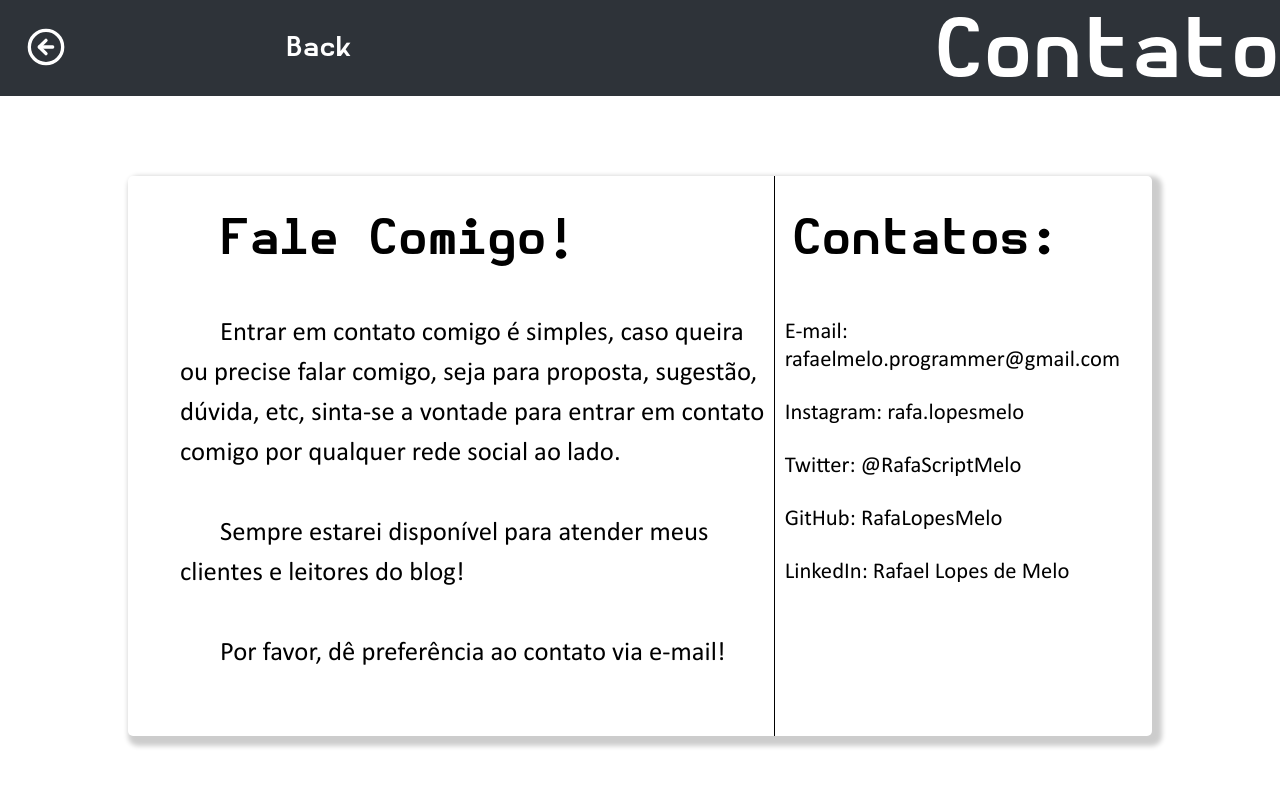
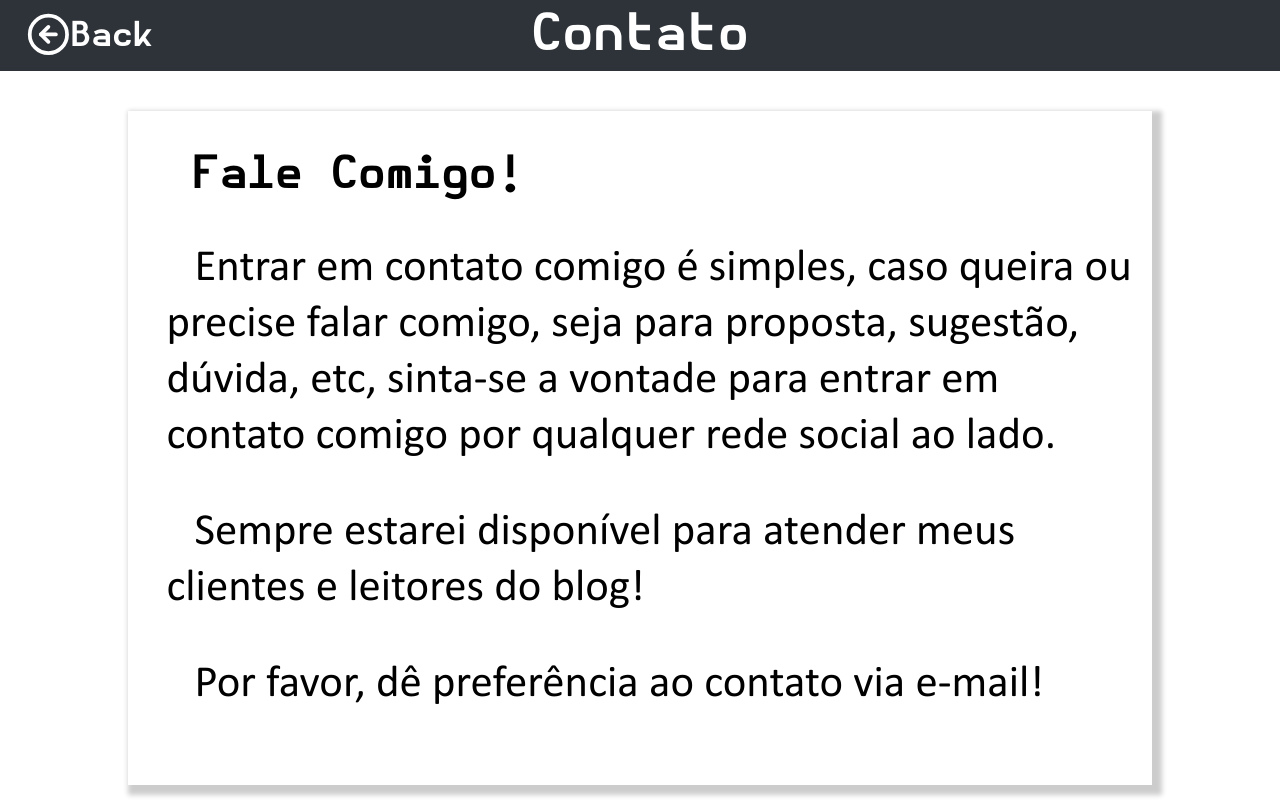
Before and after one commit to RafaLopesMelo/MySite, a React (Create React App) app in the folder frontend/: page /contato in a window 1280 px wide. Shown: the top 800 px of the page. Built offline with nearby package versions, Linux system fonts and the light colour scheme.

Commit message:
Finished

```diff
--- /dev/null
+++ b/frontend/src/components/DisplayPosts/index.js
@@ -0,0 +1,24 @@
+import React from 'react';
+import { Link } from 'react-router-dom';
+
+export default function DisplayPosts(props) {
+
+    return (
+
+        <div className='post-container' key={props.post.id}>
+            <div className='illustration' style={{ backgroundImage: props.post.illustration }}></div>
+
+
+            <div className='text'>
+
+                <Link to={`posts/${props.id}`} className='title'>{props.post.title}</Link>
+                <div className="description"><>{props.post.description}</></div>
+                <div className="date"><>{props.post.date}</></div>
+
+            </div>
+
+        </div>
+
+    )
+
+}
--- a/frontend/src/components/Footer/styles.css
+++ b/frontend/src/components/Footer/styles.css
@@ -3,7 +3,6 @@ footer {
     justify-content: space-between;
     align-items: center;
     width: 100%;
-    min-height: 8vh;
     padding: 1.5vh 3vh 0;
     background-color: #2e3339;
     color: white;
--- a/frontend/src/components/NavBar/navbar.css
+++ b/frontend/src/components/NavBar/navbar.css
@@ -1,13 +1,14 @@
-nav {
+.navbar {
     color: white;
     font-family: Hermit Bold;
     display: flex;
     width: 100vw;
+    min-height: 8vh;
     background-color: #2e3339;
     justify-content: space-between;
 }
 
-nav .menu-list {
+.navbar .menu-list {
     display: flex;
     justify-content: center;
     width: 80vw;
@@ -16,12 +17,12 @@ nav .menu-list {
     font-size: 6rem;
 }
 
-nav .menu-list ul {
+.navbar .menu-list ul {
     display: flex;
     list-style: none;
 }
 
-nav .menu-list ul li{
+.navbar .menu-list ul li{
     margin: auto 3vw;
     text-align: center;
 }
@@ -30,11 +31,6 @@ nav .menu-list ul li{
     display: flex;
     align-items: center;
     justify-content: space-between;
-}
-
-.navbar-left-container h2 {
-    margin-right: 5rem;
-    font-size: 8rem;
 }
 
 .navbar-left-container a {
@@ -67,19 +63,19 @@ nav .menu-list ul li{
         margin-top: 5px;
     }
 
-    nav .menu-list {
+    .navbar .menu-list {
         border: none;
         width: 100%;
+        height: 100%;
     }
 
-    nav .menu-list ul {
+    .navbar .menu-list ul {
         display: none;
     }
 
     .menu-toggle {
         width: 50px;
-        height: 30px;
-        margin: 20px 40px auto auto;
+        margin: 5px 40px auto auto;
     }
 
     .one,
@@ -100,7 +96,6 @@ nav .menu-list ul li{
         position: absolute;
         top: 0;
         left: -100;
-
         height: 10vh;
         width: 100vw;
         transition-duration: 1s;
--- a/frontend/src/components/NavBar/navbar.js
+++ b/frontend/src/components/NavBar/navbar.js
@@ -23,7 +23,7 @@ export default function NavBar(props) {
 
     return (
 
-        <nav>
+        <nav className="navbar">
 
             <div className="navbar-left-container">
 
--- a/frontend/src/global.css
+++ b/frontend/src/global.css
@@ -82,3 +82,29 @@ a {
     }
 
 }
+
+@media (max-width: 1050px) {
+
+    html {
+        font-size: 25%;
+    }
+
+}
+
+@media (max-width: 950px) {
+    html {
+        font-size: 20%;
+    }
+}
+
+@media (max-width: 780px) {
+    html {
+    font-size: 15%;
+    }
+}
+
+@media (max-width: 425px) {
+    html {
+        font-size: 12%
+    }
+}
--- a/frontend/src/pages/Blog/blog.js
+++ b/frontend/src/pages/Blog/blog.js
@@ -1,9 +1,9 @@
 import React, { useState, useEffect } from 'react';
-import { Link } from 'react-router-dom';
 
 import Footer from '../../components/Footer/index';
 import NavBar from '../../components/NavBar/navbar';
-import BackNextButton from '../../components/BackNextButton/index'
+import BackNextButton from '../../components/BackNextButton/index';
+import DisplayPosts from '../../components/DisplayPosts/index';
 
 import api from '../../services/api';
 
@@ -46,19 +46,9 @@ export default function Blog() {
             <main>
                 { posts.map(post => (
 
-                    <div className='post-container' key={post.id}>
-                        <div className='illustration' style={{ backgroundImage:  post.illustration  }}></div>
+                    <DisplayPosts post={ post }/>
 
-
-                        <div className='text'>
-
-                            <Link to={ `posts/${post.id}` } className='title'>{ post.title }</Link>
-                            <div className="description"><>{ post.description }</></div>
-                            <div className="date"><>{ post.date }</></div>
-
-                        </div>
-
-                </div>))}
+                ))}
 
             </main>
 
--- a/frontend/src/pages/Contact/contact.css
+++ b/frontend/src/pages/Contact/contact.css
@@ -1,62 +1,60 @@
-h1 {
-    font-family: Hermit Bold;
-    font-size: 36pt;
-    margin-top: 30px;
-    margin-left: 60px;
+/* navbar */
+
+.contact-navbar {
+    display: flex;
+    align-items: center;
+    justify-content: center;
+    width: 100vw;
+    background-color: #2e3339;
+    color: white;
+    font-family: Hermit bold;
+    font-size: 6rem;
 }
 
-p {
-    font-family: Calibri;
-    font-size: 20pt;
-    text-align: left;
-    line-height: 40px;
-    margin-bottom: 20px;
-    margin-top: 40px;
-    margin-left: 20px;
-    text-indent: 40px;
+.contact-navbar a {
+    display: flex;
+    position: absolute;
+    left: 0;
 }
 
-span {
-    font-family: Hermit Bold;
-    color: white;
-    font-size: 20pt;
-    margin-left: 10px;
+.back-arrow {
+    margin-left: 2vw;
+    font-size: 8rem;
 }
 
-nav {
-    display: flex;
-    align-items: center;
-    width: 100vw;
-    height: 12vh;
-    background-color: #2e3339;
-    margin-bottom: auto;
+.back-arrow-text {
+    color: white;
+    text-indent: 0;
+    cursor: pointer;
+    font-size: 6rem;
 }
-
-.nav-title {
-    color: white;
-    font-size: 60pt;
-    margin-left: 29%;
-    margin-bottom: 20px ;
-}
+/* Main */
 
 .main-contact {
     display: flex;
-    flex-direction: row;
-    width: 80vw;
-    height: 70vh;
-    box-shadow: 5px 5px 5px 5px rgba(0, 0, 0, 0.2);
+    margin: auto;
 }
 
-.fale-comigo {
-    width: 52vw;
-    height: 70vh;
-    margin-right: auto;
-    border-right: black solid 1px;
+.main-contact h1 {
+    font-family: Hermit Bold;
+    font-size: 8rem;
+    margin-left: 4vw;
+}
+
+.main-contact p {
+    font-family: Calibri;
+    font-size: 5rem;
+    text-align: left;
+    line-height: 6rem;
+    margin-bottom: 5vh;
+    margin-top: 6rem;
+    margin-left: 2vw;
+    text-indent: 5rem;
 }
 
 .contatos {
-    width: 28vw;
-    height: 70vh;
+    width: 30vw;
+    padding: 4vh 0;
 }
 
 .contatos h1 {
@@ -65,18 +63,72 @@ nav {
 
 .contatos ul {
     font-family: Calibri;
-    font-size: 17pt;
+    font-size: 4.3rem;
     color: black;
     list-style: none;
     margin-left: 10px;
-    margin-top: 45px;
+    margin-top: 2vh;
 }
 
 .contatos ul li {
-    word-wrap: break-word;
-    margin-top: 25px;
+    margin-left: 1vw;
+    margin-top: 6vh;
 }
 
-.contatos ul li a{
+.contatos ul li a {
     color: black;
 }
+
+.fale-comigo,
+.contatos {
+    box-shadow: 5px 5px 5px 5px rgba(0, 0, 0, 0.2);
+    margin: auto 5vh;
+}
+
+.fale-comigo {
+    width: 50vw;
+    padding: 4vh 1vw;
+}
+
+@media (max-width: 1650px) {
+    .main-contact {
+        flex-direction: column;
+    }
+
+    .fale-comigo,
+    .contatos {
+        margin: 5vh auto;
+    }
+
+    .fale-comigo {
+        width: 80vw;
+    }
+
+    .fale-comigo p {
+        font-size: 8rem;
+        line-height: 10rem;
+    }
+
+    .contatos {
+        width: 70vw;
+    }
+
+    .contatos h1 {
+        font-size: 10rem;
+    }
+
+    .contatos ul {
+        font-size: 8rem;
+    }
+}
+@media (max-width: 750px) {
+
+    .contatos {
+        display: none;
+    }
+
+    .contact-navbar {
+        justify-content: flex-end;
+    }
+
+}
--- a/frontend/src/pages/Contact/contact.js
+++ b/frontend/src/pages/Contact/contact.js
@@ -11,11 +11,13 @@ export default function Contact() {
 
     return (
         <div className='container'>
-            <nav>
-                <Link to='/'><FiArrowLeftCircle  size = { 40 } className='back-arrow'/></Link><span>Back</span>
+            <nav className="contact-navbar">
+                <Link to='/'><FiArrowLeftCircle className='back-arrow'/>
+                    <span className="back-arrow-text">Back</span>
+                </Link>
                 <h1 className='nav-title'>Contato</h1>
             </nav>
-            <main className='main-contact'>
+            <div className='main-contact'>
                 <div className='fale-comigo'>
                     <h1>Fale Comigo!</h1>
                     <p>Entrar em contato comigo é simples, caso queira ou precise falar comigo, seja para proposta, sugestão, dúvida,
@@ -34,7 +36,7 @@ export default function Contact() {
                         <li>LinkedIn: <a href='https://www.linkedin.com/in/rafael-lopes-de-melo-4506a81a5'>Rafael Lopes de Melo</a></li>
                     </ul>
                 </aside>
-            </main>
+            </div>
 
             <Footer />
 
--- a/frontend/src/pages/Main/main.js
+++ b/frontend/src/pages/Main/main.js
@@ -9,15 +9,17 @@ export default function Main() {
 
 
     return (
+
         <div className='main-container'>
+
             <div className='left-container'>
                 <img src= { eu } alt="Eu" />
                 <h2 className='devweb'>Desenvolvedor Web</h2>
                 <h2 className='js'>Programador JavaScript</h2>
                 <h2 className='fs'>Full-stack</h2>
             </div>
+
             <div className='right-container'>
-
                 <Link to='/login'><strong> Login </strong></Link>
 
                 <div className="nome">
@@ -27,12 +29,13 @@ export default function Main() {
                 </div>
 
                 <div className="menu">
-                    <a data-text='//Portfólio' className='portfolio' href='https://github.com/RafaLopesMelo'><a>//Portfólio</a></a><br/>
-                    <Link to='/posts'><a data-text='//Blog' className='blog'>//Blog</a><br/></Link>
-                    <Link to='/contato'><a data-text='//Contato' className='contato'>//Contato</a></Link>
+                    <a data-text='//Portfólio' className='portfolio' href='https://github.com/RafaLopesMelo'>//Portfólio</a><br/>
+                    <a data-text='//Blog' className='blog' href="/posts">//Blog</a><br/>
+                    <a data-text='//Contato' className='contato' href="/contato">//Contato</a>
                 </div>
 
             </div>
         </div>
+
     );
 }
```
Also changed, not shown: frontend/src/pages/Main/main.css (+82 -18 lines), frontend/src/components/DisplayPosts/styles.css (added).
